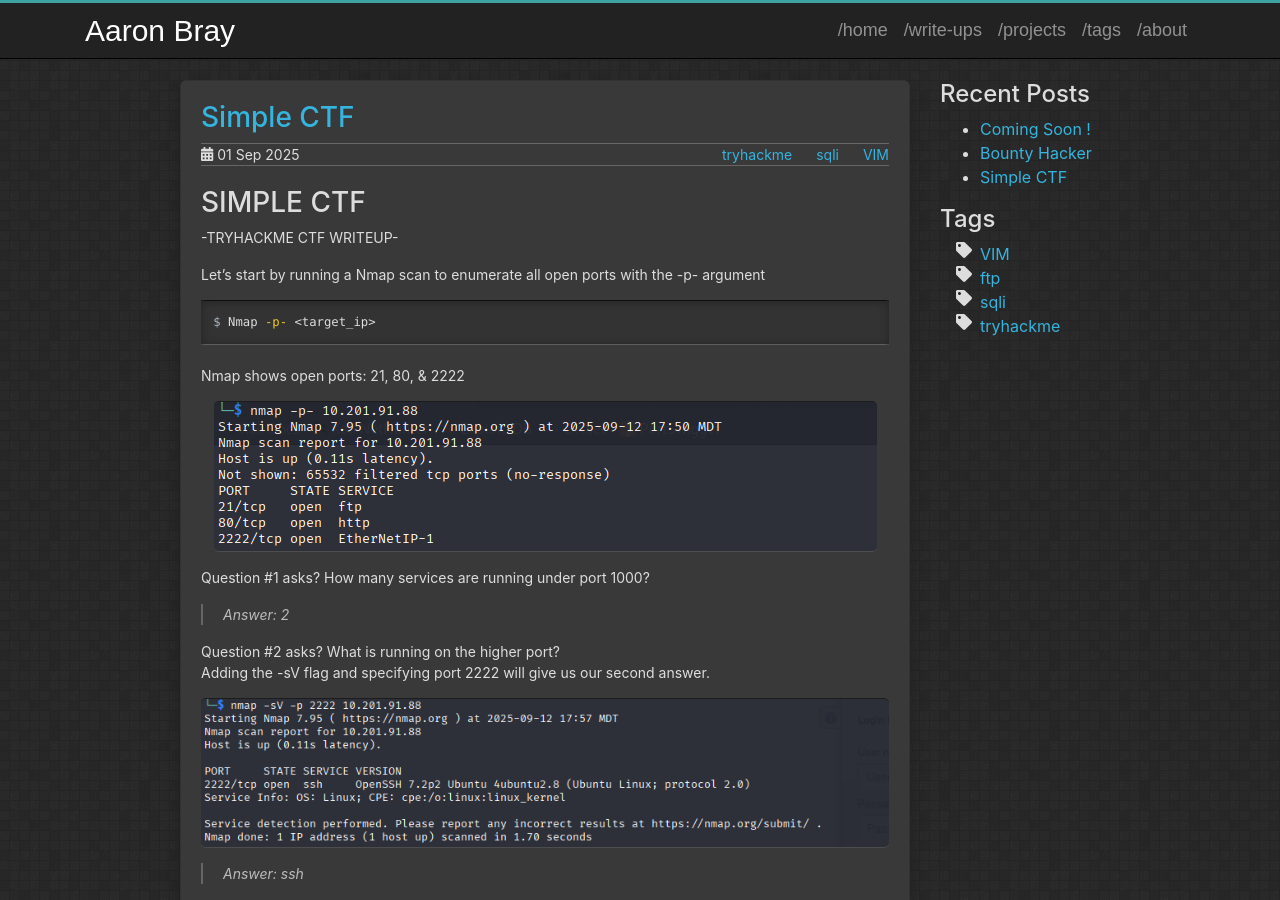
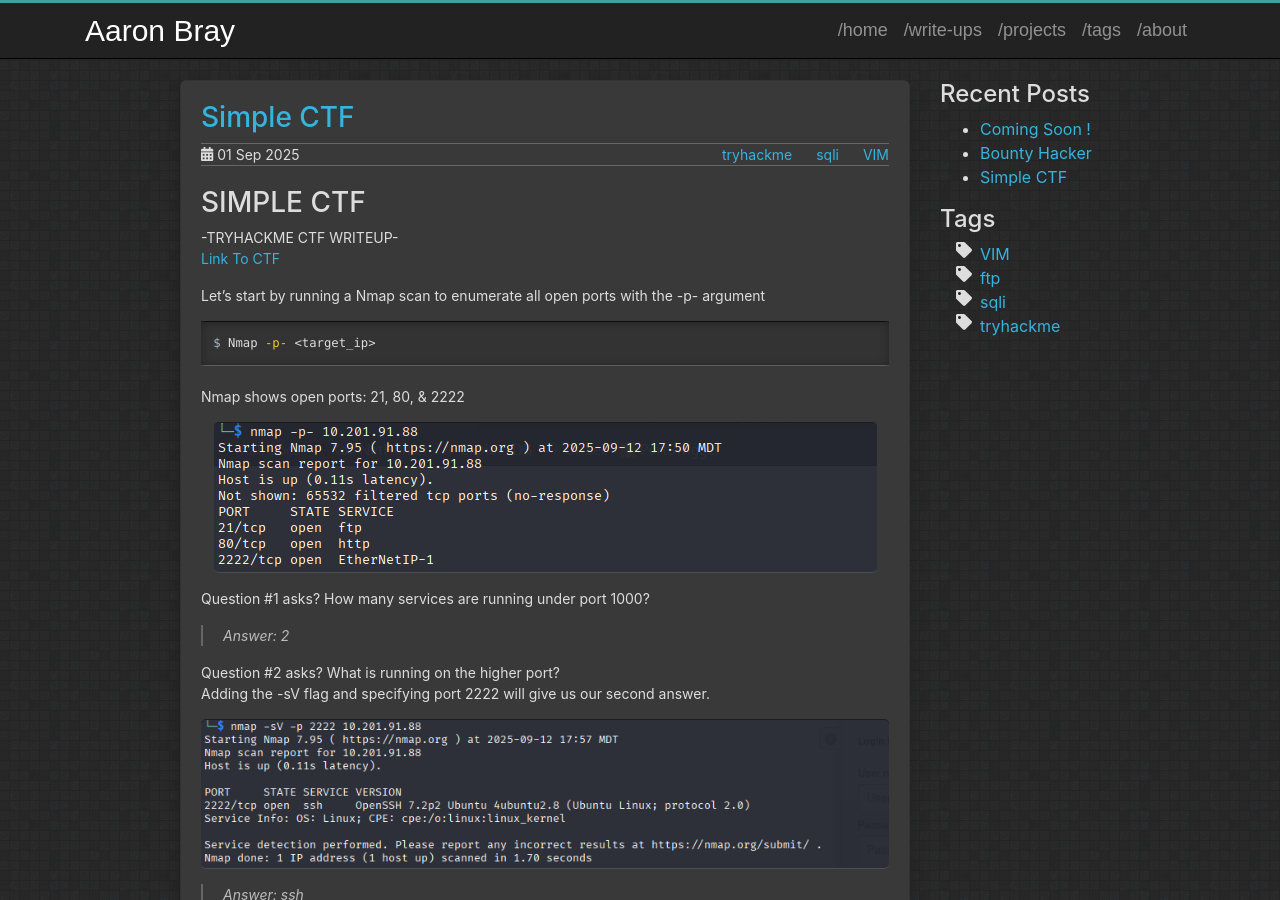
Before and after one commit to AaronBray/AaronBray.github.io, a Jekyll site: the page built from _posts/2025-09-01-SimpleCTF.md, in a window 1280 px wide and 900 px high. Built offline with Jekyll 4.4.1, drawn with Linux system fonts in a browser that asks for light colours.

Commit message:
Update 2025-09-01-SimpleCTF.md

```diff
--- a/_posts/2025-09-01-SimpleCTF.md
+++ b/_posts/2025-09-01-SimpleCTF.md
@@ -8,7 +8,7 @@ description: TryHackMe SimpleCTF CTF Write-Up
 
 # SIMPLE CTF
 -TRYHACKME CTF WRITEUP-
-
+[Link To CTF](https://tryhackme.com/room/easyctf)
 
 Let's start by running a Nmap scan to enumerate all open ports with the -p- argument
 
```
